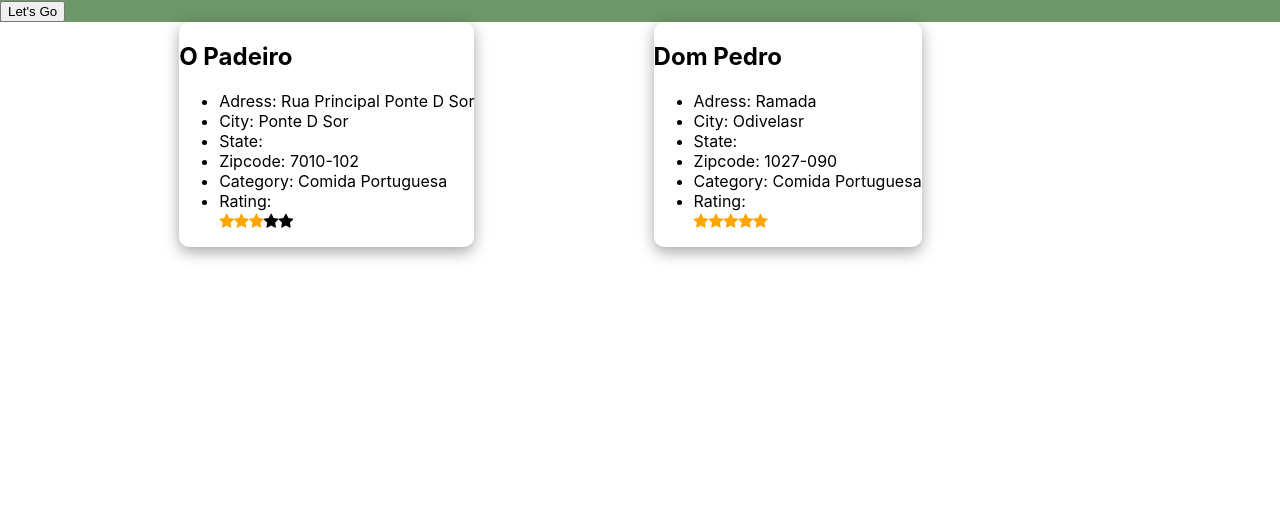
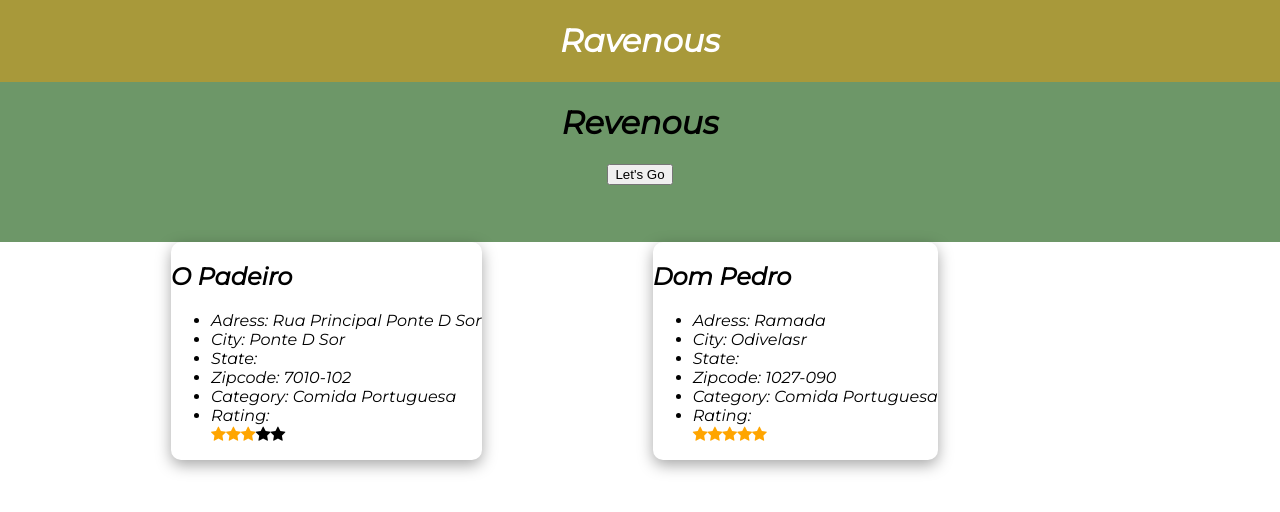
Before and after one commit to firze20/ravenous, a React (Create React App) app: page / in a window 1280 px wide. Shown: the top 512 px of the page. Built offline with nearby package versions, Linux system fonts and the light colour scheme.

Commit message:
added stuff

```diff
--- a/public/index.html
+++ b/public/index.html
@@ -3,13 +3,19 @@
   <head>
     <meta charset="utf-8" />
     <link rel="icon" href="%PUBLIC_URL%/favicon.ico" />
-    <link rel="stylesheet" href="https://cdnjs.cloudflare.com/ajax/libs/font-awesome/4.7.0/css/font-awesome.min.css">
+    <link
+      rel="stylesheet"
+      href="https://cdnjs.cloudflare.com/ajax/libs/font-awesome/4.7.0/css/font-awesome.min.css" />
+    <link rel="preconnect" href="https://fonts.googleapis.com" />
+    <link rel="preconnect" href="https://fonts.gstatic.com" crossorigin />
+    <link
+      href="https://fonts.googleapis.com/css2?family=Amatic+SC&family=Indie+Flower&display=swap"
+      rel="stylesheet" />
     <meta name="viewport" content="width=device-width, initial-scale=1" />
     <meta name="theme-color" content="#000000" />
     <meta
       name="description"
-      content="Web site created using create-react-app"
-    />
+      content="Web site created using create-react-app" />
     <link rel="apple-touch-icon" href="%PUBLIC_URL%/logo192.png" />
     <!--
       manifest.json provides metadata used when your web app is installed on a
--- a/src/App.css
+++ b/src/App.css
@@ -1,39 +1,5 @@
-.App {
-  text-align: center;
-  cursor: ""
+@import url('https://fonts.googleapis.com/css2?family=Amatic+SC&family=Indie+Flower&family=Montserrat:ital@1&display=swap');
+
+body {
+font-family: 'Montserrat', sans-serif;
 }
-
-.App-logo {
-  height: 40vmin;
-  pointer-events: none;
-}
-
-@media (prefers-reduced-motion: no-preference) {
-  .App-logo {
-    animation: App-logo-spin infinite 20s linear;
-  }
-}
-
-.App-header {
-  background-color: #282c34;
-  min-height: 100vh;
-  display: flex;
-  flex-direction: column;
-  align-items: center;
-  justify-content: center;
-  font-size: calc(10px + 2vmin);
-  color: white;
-}
-
-.App-link {
-  color: #61dafb;
-}
-
-@keyframes App-logo-spin {
-  from {
-    transform: rotate(0deg);
-  }
-  to {
-    transform: rotate(360deg);
-  }
-}
--- a/src/App.js
+++ b/src/App.js
@@ -1,11 +1,13 @@
 import "./components/styles";
+import "./App.css";
 // Sub Components
 
-import { BusinessList, SearchBarComponent } from "./components";
+import { BusinessList, SearchBarComponent, Header } from "./components";
 
 function App() {
   return (
     <div>
+      <Header />
       <SearchBarComponent />
       <BusinessList />
     </div>
--- a/src/components/BusinessList.jsx
+++ b/src/components/BusinessList.jsx
@@ -27,6 +27,7 @@ export const BusinessList = () => {
     <div className="grid-container">
       {restaurants.map((restaurant) => (
         <Business
+          key={restaurant.name}
           name={restaurant.name}
           address={restaurant.address}
           city={restaurant.city}
--- /dev/null
+++ b/src/components/Header.jsx
@@ -0,0 +1,9 @@
+import React from "react";
+
+export const Header = () => {
+    return (
+        <div className="header">
+            <h1>Ravenous</h1>
+        </div>
+    )
+}
--- a/src/components/SearchBarComponent.jsx
+++ b/src/components/SearchBarComponent.jsx
@@ -3,6 +3,7 @@ import React from "react";
 export const SearchBarComponent = () => {
     return(
         <div className="search">
+            <h1>Revenous</h1>
             <button>Let's Go</button>
         </div>
     )
--- a/src/components/index.js
+++ b/src/components/index.js
@@ -1,3 +1,4 @@
 export * from './Business';
 export * from './BusinessList';
 export * from './SearchBarComponent';
+export * from './Header';
--- /dev/null
+++ b/src/components/styles/Header.css
@@ -0,0 +1,9 @@
+.header {
+    background-color: rgb(168, 153, 58);
+    color: white;
+    position: relative;
+    display: block;
+    overflow: auto;
+    width: 100%;
+    text-align: center;
+}
--- a/src/components/styles/SearchBarComponent.css
+++ b/src/components/styles/SearchBarComponent.css
@@ -1,5 +1,9 @@
 .search {
     background-color: rgb(109, 151, 104);
-    height: fit-content;
-    width: 100%
+    height: 10rem;
+    width: 100%;
+    top: 0px;
+    display: block;
+    overflow: auto;
+    text-align: center;
 }
--- a/src/components/styles/index.js
+++ b/src/components/styles/index.js
@@ -1,2 +1,3 @@
 export * from './BusinessList.css';
 export * from './SearchBarComponent.css';
+export * from './Header.css';
```
